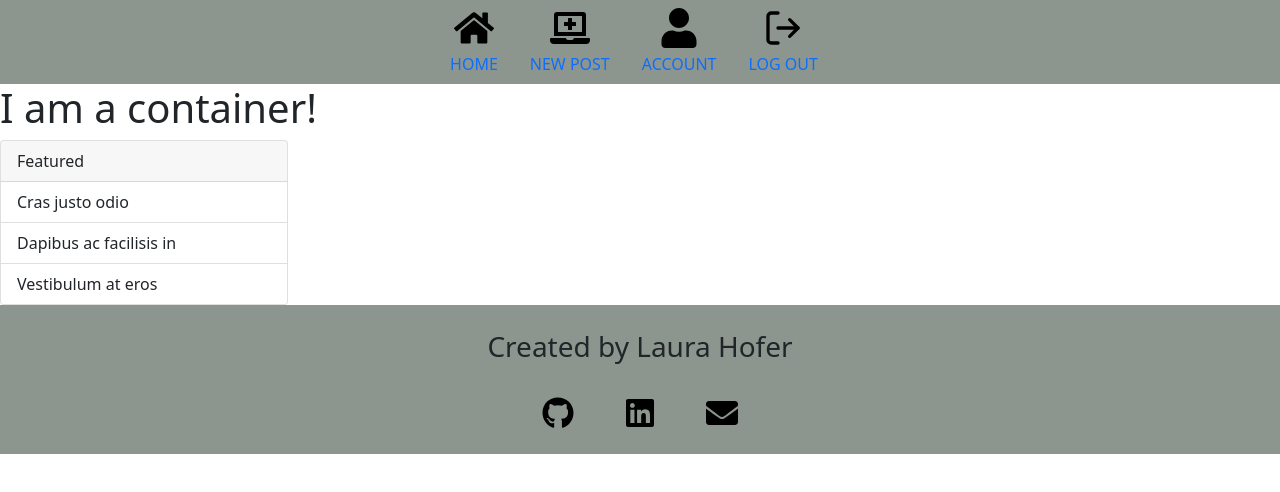
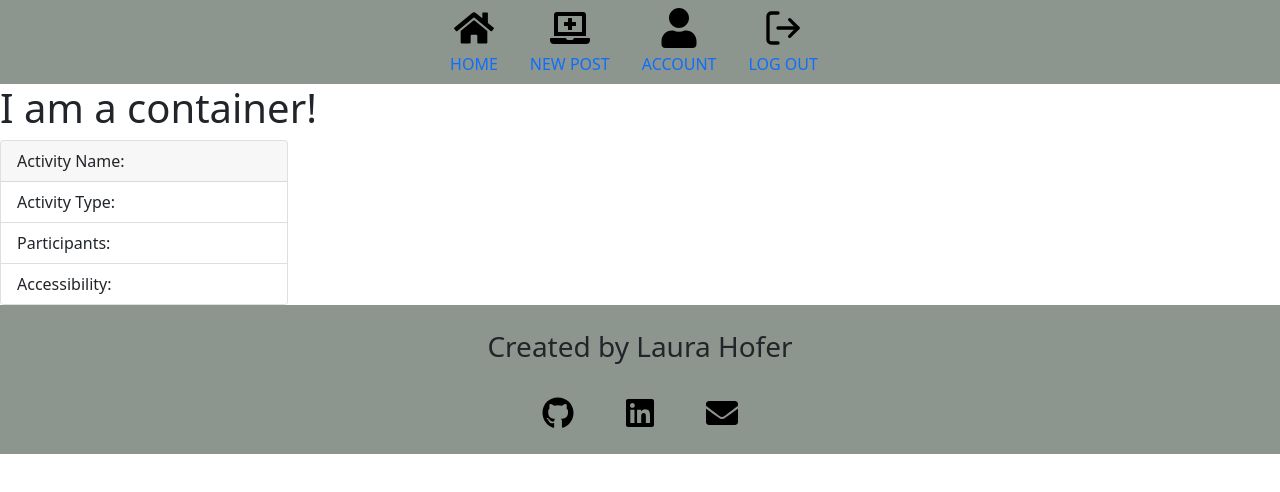
Before and after one commit to ljhofer/bored-activity-generator-hofer, a React (Create React App) app in the folder client/: page / in a window 1280 px wide. Shown: the top 492 px of the page. Built offline with nearby package versions, Linux system fonts and the light colour scheme.

Commit message:
Added basic card template to SmallCard.jsx

```diff
--- a/client/src/components/SmallCard.jsx
+++ b/client/src/components/SmallCard.jsx
@@ -9,11 +9,11 @@ function SmallCard () {
     return (
         <div>
             <Card style={{ width: '18rem' }}>
-                <Card.Header>Featured</Card.Header>
+                <Card.Header>Activity Name: </Card.Header>
                 <ListGroup variant="flush">
-                    <ListGroup.Item>Cras justo odio</ListGroup.Item>
-                    <ListGroup.Item>Dapibus ac facilisis in</ListGroup.Item>
-                    <ListGroup.Item>Vestibulum at eros</ListGroup.Item>
+                    <ListGroup.Item>Activity Type: </ListGroup.Item>
+                    <ListGroup.Item>Participants: </ListGroup.Item>
+                    <ListGroup.Item>Accessibility: </ListGroup.Item>
                 </ListGroup>
             </Card>
         </div>
```
